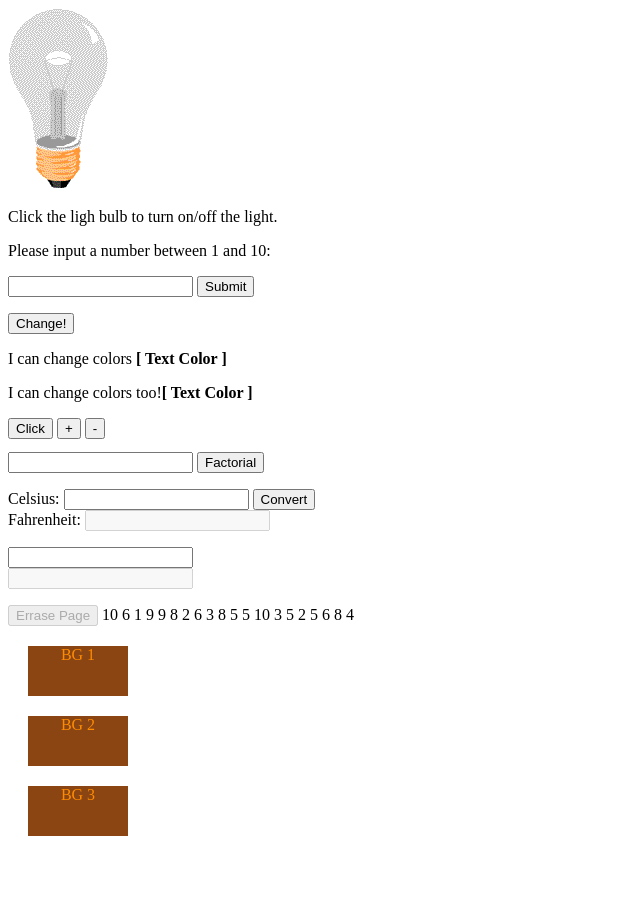
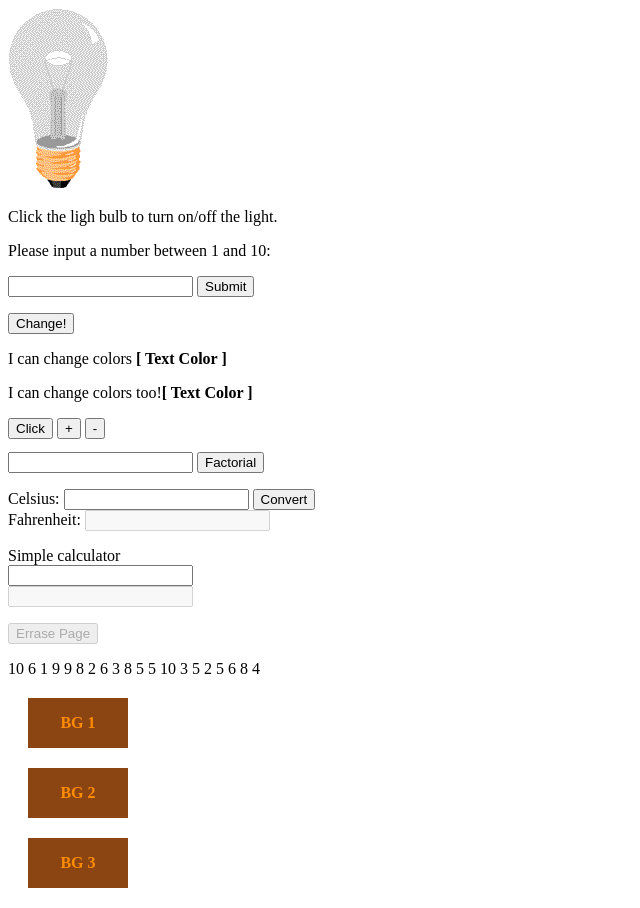
Before and after one commit to Jakiesimie/learning-js, a plain HTML site: page page_1.html in a window 1280 px wide. Shown: the whole page, without its empty margins (0-640 px from the left). Before the commit the page ends 856 px from the top, so only its background shows below. Drawn offline with Linux system fonts and the light colour scheme.

Commit message:
Second commit

```diff
--- a/code.js
+++ b/code.js
@@ -174,6 +174,7 @@ console.log(programmer1);
 // String methods
 var str = "Test string";
 console.log("-------------- String Test ------------------------");
-console.log(str, str.length)
+console.log(str, str.length);
+// return -1 if the text is not found
 console.log(str.indexOf("Test"), str.lastIndexOf("string"));
 console.log("---------------------------------------------------");
--- a/page_1.html
+++ b/page_1.html
@@ -36,14 +36,17 @@
 		Fahrenheit: <input id="c2f_result" disabled>
 	</p>
 
+	<div>
+			Simple calculator<br>
+			<input oninput="calculate()" id="calc">
+			<!-- <button onmouseover="calculate()">Calculate</button> -->
+			<br>
+			<input id="calc_result" disabled>
+	</div>
+
 	<p>
-		<input oninput="calculate()" id="calc">
-		<!-- <button onmouseover="calculate()">Calculate</button> -->
-		<br>
-		<input id="calc_result" disabled>
+		<button onclick="document.write('Test')" disabled>Errase Page</button>
 	</p>
-
-	<button onclick="document.write('Test')" disabled>Errase Page</button>
 
 	<script src="code.js"></script>
 
--- a/style.css
+++ b/style.css
@@ -1,5 +1,6 @@
 div p {
-    margin: auto;
+    height: 50px;
+    line-height: 50px;
 }
 
 .button1 {
@@ -8,5 +9,6 @@ div p {
     background-color: saddlebrown;
     color: darkorange;
     text-align: center;
+    font-weight: bold;
     margin: 20px;
 }
```
